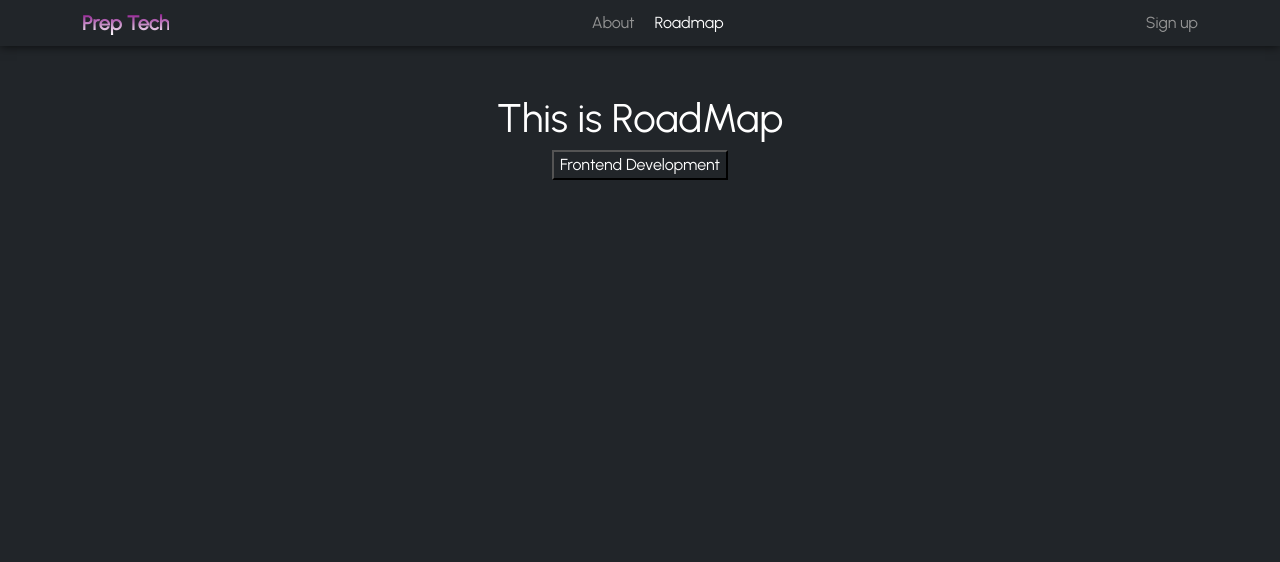
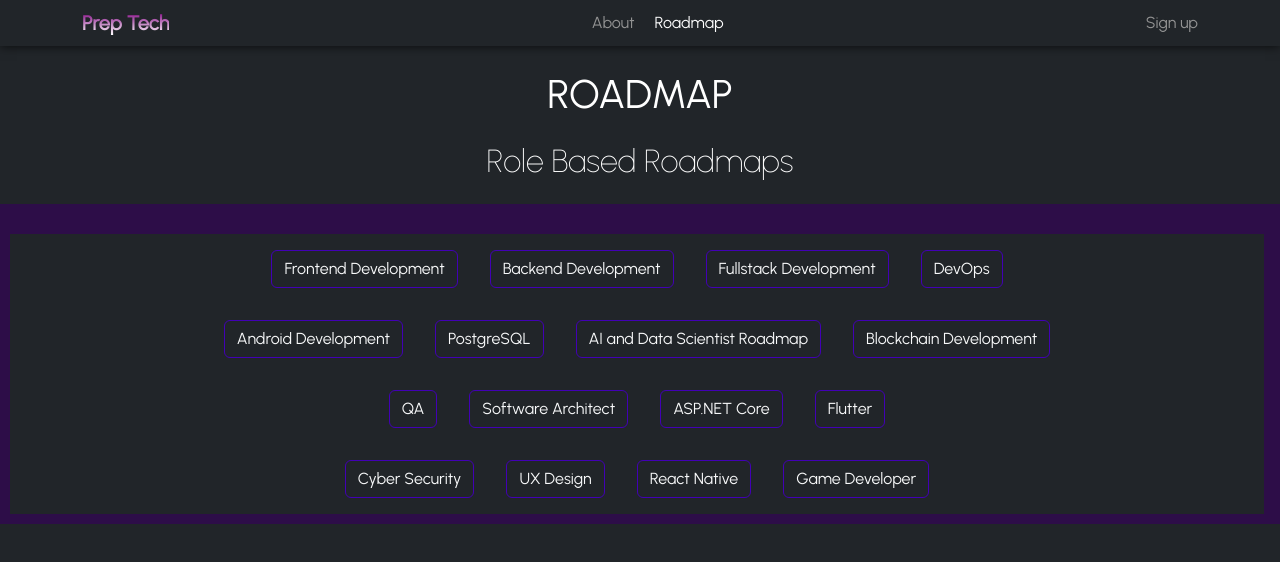
Before and after one commit to AkashDholakiya/Prep-Tech, a React (Create React App) app in the folder Client/: page /roadmap in a window 1280 px wide. Shown: the top 562 px of the page. Built offline with nearby package versions, Linux system fonts and the light colour scheme.

Commit message:
Roadmap pages+frontend

```diff
--- a/Client/src/App.jsx
+++ b/Client/src/App.jsx
@@ -14,7 +14,8 @@ import ForgotPass from './routes/ForgotPass'
 import Errorpage from './routes/ErrorPage'
 // import Profile from './routes/Profile'
 import './App.css'
-
+import Ferm from './routes/Ferm'
+import Backend1 from './routes/Backend1'
 function App() {
   return (
     <div className="App">
@@ -32,6 +33,8 @@ function App() {
             <Route path='/login' element={<Login />} />
             <Route path='/forget-password' element={<ForgotPass />} />
             <Route path='/roadmap' element={<Roadmap />} />
+            <Route path='/ferm' element={<Ferm />} />
+            <Route path='/backend1' element={<Backend1 />} />
             {/* <Route path="/dashboard" element={<Dashboard  />} /> */}
             {/* <Route path="/profile" element={<Profile />} /> */}
           </Routes>
--- /dev/null
+++ b/Client/src/css/Ferm.css
@@ -0,0 +1,29 @@
+.card {
+    /* Add shadows to create the "card" effect */
+    box-shadow: 0 4px 8px 0 rgb(235, 235, 235);
+    transition: 0.3s;
+    width: 180px; /* Adjust width as needed */
+    height: 190px;
+    background-color: rgb(45, 13, 72);
+    padding: 2px 20px 5px 5px;
+    text-overflow: clip;
+  }
+
+  .card:hover {
+    /* On mouse-over, add a deeper shadow */
+    box-shadow: 0 8px 16px 0 rgba(0,0,0,0.2);
+
+  }
+ btn{
+    padding: 20px 16px 10px 10px;
+ }
+  /* Add some padding inside the card container */
+  .container1 {
+    padding: 30px 16px 10px 10px;
+    background-color:  rgb(45, 13, 72);
+  }
+
+  /* Optional: Add rounded corners to the card and image */
+  .card {
+    border-radius: 5px; /* 5px rounded corners */
+  }
--- /dev/null
+++ b/Client/src/css/roadmap.css
@@ -0,0 +1,11 @@
+.rbr{
+  font-weight: lighter;
+}
+.btn{
+ border-color: rgb(66, 0, 181);
+ text-shadow: 4%;
+}
+.btn:hover{
+    color: white;
+    background-color: rgb(29, 0, 77);
+}
--- a/Client/src/css/signup.css
+++ b/Client/src/css/signup.css
@@ -20,16 +20,14 @@
     font-weight: 800;
 }
 
-.logsig form input[type="password"],
+.logsig form input[type="password"],.logsig form input[type="name"],
 .logsig form input[type="text"], .logsig form input[type="email"] {
-    width: 20vw;
     height: 45px;
+    min-width: 300px;
+    width:300px;
 }
 
-.logsig form input[type="name"],
-.logsig form input[type="email"]{
-    height: 45px;
-}
+
 
 .submit {
     display: flex;
@@ -54,22 +52,20 @@
 }
 
 .form-control {
-    border: 2px solid rgb(255, 255, 255);
+
     color: black;
-    border: 3px groove white;
+    border: 2px solid grey;
 
 }
 
 .form-control:hover{
-    background-color: rgb(63, 3, 118);
     transform:scale(1.015);
-    transition: 1s;
-    color:aliceblue;
-    border-color: aliceblue;
+    transition: 0.5s;
+    border: 2px solid grey;
 }
 .form-control:focus {
     box-shadow: 0px 0px 5px grey;
-    border: 2px solid rgb(255, 255, 255);
+    border: 2px solid grey;
     /* box-shadow: none; */
 }
 
@@ -82,13 +78,12 @@
     display: flex;
     justify-content: center;
     align-items: center;
-    width: 210px;
+    width: 150px;
     border-radius: 0%;
     font-size: 20px;
     height: 50px;
     background-color: rgb(63, 3, 118);
     border: 3px solid rgb(255, 255, 255);
-
 }
 .mybtn:hover{
         background-color: rgb(0, 0, 0);
--- /dev/null
+++ b/Client/src/routes/Backend1.jsx
@@ -0,0 +1,9 @@
+import React from 'react'
+
+export default function Backend1() {
+  return (
+    <div>
+      <h1>Backend Development Roadmap</h1>
+    </div>
+  )
+}
--- a/Client/src/routes/Ferm.jsx
+++ b/Client/src/routes/Ferm.jsx
@@ -1,9 +1,22 @@
 import React from 'react'
-
+import '../css/Ferm.css'
+import { Link } from "react-router-dom"
 export default function Ferm() {
   return (
+    <>
     <div>
-      <h1>Front End Development Roadmap</h1>
+      <h1>Frontend Development Roadmap</h1>
     </div>
+    <div className="col">
+    <div className="row-md">
+    <div className="card">
+  <div className="container1"><Link className="btn1" to="www.w3schools.com"
+><b>Learn HTML Basics</b></Link>
+
+  </div>
+</div>
+</div>
+</div>
+    </>
   )
 }
--- a/Client/src/routes/Roadmap.jsx
+++ b/Client/src/routes/Roadmap.jsx
@@ -1,11 +1,55 @@
 import React from "react"
+import '../css/roadmap.css'
+import { Link } from "react-router-dom"
 const roadmap = () => {
     return (
         <>
-    <div className="my-5">
-        <h1>This is RoadMap</h1>
-       <button className="Ferm" onClick="openferm()">Frontend Development</button>
+         <h1 className="my-4">ROADMAP</h1>
+         <h2 className="rbr my-4">Role Based Roadmaps</h2>
+        <div className="container1">
+    <div className="col">
+    <div className="row-md">
+       <Link className="btn btn-outline-light mx-3 my-3" to="/ferm"
+>Frontend Development</Link>
+<Link className="btn btn-outline-light mx-3 my-3" to="/backend1"
+>Backend Development</Link>
+<Link className="btn btn-outline-light mx-3 my-3" to="/ferm"
+>Fullstack Development</Link>
+<Link className="btn btn-outline-light mx-3 my-3" to="/ferm"
+>DevOps</Link>
     </div>
+    < div className="row-md">
+       <Link className="btn btn-outline-light mx-3 my-3" to="/ferm"
+>Android Development</Link>
+<Link className="btn btn-outline-light mx-3 my-3" to="/backend1"
+>PostgreSQL </Link>
+<Link className="btn btn-outline-light mx-3 my-3" to="/ferm"
+>AI and Data Scientist Roadmap</Link>
+<Link className="btn btn-outline-light mx-3 my-3" to="/ferm"
+>Blockchain Development</Link>
+    </div>
+    <div className="row-lg">
+       <Link className="btn btn-outline-light mx-3 my-3" to="/ferm"
+>QA</Link>
+<Link className="btn btn-outline-light mx-3 my-3" to="/backend1"
+>Software Architect</Link>
+<Link className="btn btn-outline-light mx-3 my-3" to="/ferm"
+>ASP.NET Core</Link>
+<Link className="btn btn-outline-light mx-3 my-3" to="/ferm"
+>Flutter</Link>
+    </div>
+    <div className="row-lg">
+       <Link className="btn btn-outline-light mx-3 my-3" to="/ferm"
+>Cyber Security</Link>
+<Link className="btn btn-outline-light mx-3 my-3" to="/backend1"
+>UX Design</Link>
+<Link className="btn btn-outline-light mx-3 my-3" to="/ferm"
+>React Native</Link>
+<Link className="btn btn-outline-light mx-3 my-3" to="/ferm"
+>Game Developer</Link>
+    </div>
+         </div>
+         </div>
     </>
     )
 }
```
